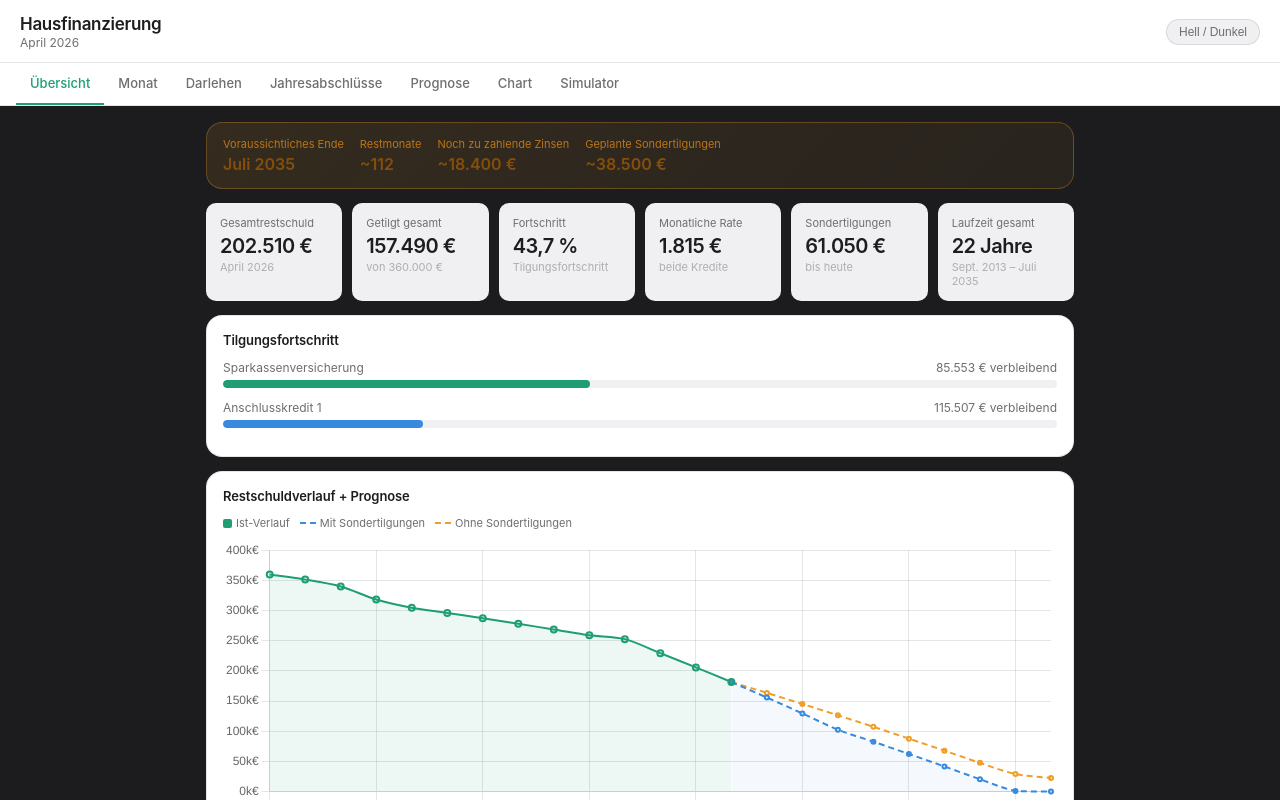
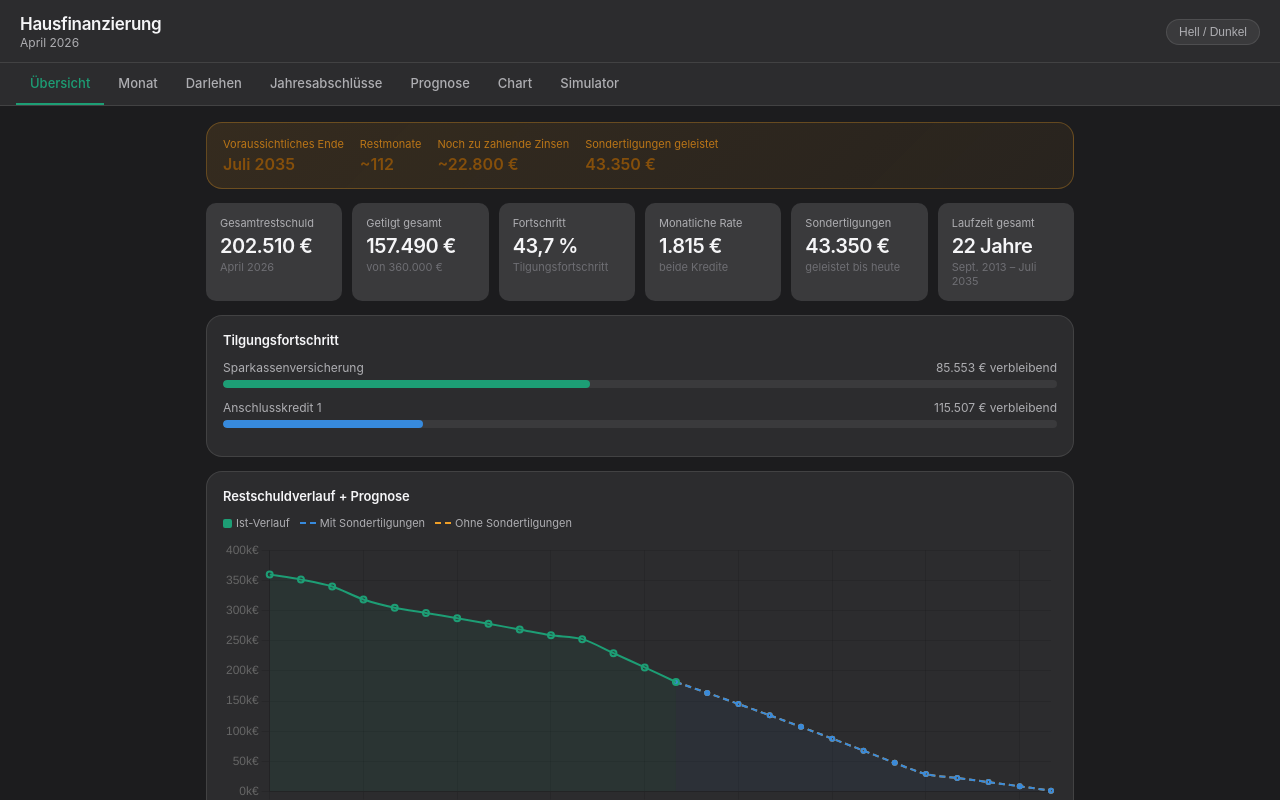
Before and after one commit to 92jn575yf9-wq/Hausfinanzierung, a plain HTML site: page index.html in a window 1280 px wide. Both pictures are taken after a click on the button "Hell / Dunkel". Shown: the top 800 px of the page. Drawn offline with nearby package versions, Linux system fonts and the light colour scheme.

Commit message:
Add files via upload

```diff
--- a/index.html
+++ b/index.html
@@ -39,6 +39,26 @@
         --text2: #aeaeb2;
         --text3: #6e6e73;
       }
+    }
+    html.dark {
+      --bg: #1c1c1e;
+      --surface: #2c2c2e;
+      --surface2: #3a3a3c;
+      --border: rgba(255,255,255,0.1);
+      --border2: rgba(255,255,255,0.18);
+      --text: #f5f5f7;
+      --text2: #aeaeb2;
+      --text3: #6e6e73;
+    }
+    html.light {
+      --bg: #f5f5f7;
+      --surface: #ffffff;
+      --surface2: #f0f0f2;
+      --border: rgba(0,0,0,0.1);
+      --border2: rgba(0,0,0,0.18);
+      --text: #1d1d1f;
+      --text2: #6e6e73;
+      --text3: #aeaeb2;
     }
     * { box-sizing: border-box; margin: 0; padding: 0; -webkit-tap-highlight-color: transparent; }
     body { font-family: -apple-system, BlinkMacSystemFont, 'SF Pro Text', sans-serif; background: var(--bg); color: var(--text); min-height: 100vh; }
@@ -221,15 +241,15 @@
     <div class="prognose-banner">
       <div><div class="prognose-item-label">Voraussichtliches Ende</div><div class="prognose-item-value">Juli 2035</div></div>
       <div><div class="prognose-item-label">Restmonate</div><div class="prognose-item-value">~112</div></div>
-      <div><div class="prognose-item-label">Noch zu zahlende Zinsen</div><div class="prognose-item-value">~18.400 €</div></div>
-      <div><div class="prognose-item-label">Geplante Sondertilgungen</div><div class="prognose-item-value">~38.500 €</div></div>
+      <div><div class="prognose-item-label">Noch zu zahlende Zinsen</div><div class="prognose-item-value">~22.800 €</div></div>
+      <div><div class="prognose-item-label">Sondertilgungen geleistet</div><div class="prognose-item-value">43.350 €</div></div>
     </div>
     <div class="metric-grid">
       <div class="metric"><div class="metric-label">Gesamtrestschuld</div><div class="metric-value">202.510 €</div><div class="metric-sub">April 2026</div></div>
       <div class="metric"><div class="metric-label">Getilgt gesamt</div><div class="metric-value">157.490 €</div><div class="metric-sub">von 360.000 €</div></div>
       <div class="metric"><div class="metric-label">Fortschritt</div><div class="metric-value">43,7 %</div><div class="metric-sub">Tilgungsfortschritt</div></div>
       <div class="metric"><div class="metric-label">Monatliche Rate</div><div class="metric-value">1.815 €</div><div class="metric-sub">beide Kredite</div></div>
-      <div class="metric"><div class="metric-label">Sondertilgungen</div><div class="metric-value">61.050 €</div><div class="metric-sub">bis heute</div></div>
+      <div class="metric"><div class="metric-label">Sondertilgungen</div><div class="metric-value">43.350 €</div><div class="metric-sub">geleistet bis heute</div></div>
       <div class="metric"><div class="metric-label">Laufzeit gesamt</div><div class="metric-value">22 Jahre</div><div class="metric-sub">Sept. 2013 – Juli 2035</div></div>
     </div>
     <div class="card">
@@ -302,7 +322,7 @@
     <div class="metric-grid">
       <div class="metric"><div class="metric-label">Aktive Kredite</div><div class="metric-value">2</div><div class="metric-sub">von urspr. 5</div></div>
       <div class="metric"><div class="metric-label">Abgelöste Kredite</div><div class="metric-value">3</div><div class="metric-sub">Sparkasse, KfW x2</div></div>
-      <div class="metric"><div class="metric-label">Sondertilgungen</div><div class="metric-value">61.050 €</div><div class="metric-sub">bis heute</div></div>
+      <div class="metric"><div class="metric-label">Sondertilgungen</div><div class="metric-value">43.350 €</div><div class="metric-sub">geleistet bis heute</div></div>
     </div>
     <div class="card">
       <div class="card-title">Aktive Darlehen</div>
@@ -342,11 +362,7 @@
             <tr><td>2023</td><td>Dez</td><td>Sparkkassenvers.</td><td>4.000 €</td></tr>
             <tr><td>2024</td><td>Apr</td><td>Sparkkassenvers.</td><td>7.700 €</td></tr>
             <tr><td>2025</td><td>Nov</td><td>Sparkkassenvers.</td><td>7.700 €</td></tr>
-            <tr><td>2026</td><td>Okt</td><td>Sparkkassenvers.</td><td>7.700 €</td></tr>
-            <tr><td>2027</td><td>Okt</td><td>Sparkkassenvers.</td><td>7.700 €</td></tr>
-            <tr><td>2028</td><td>Okt</td><td>Sparkkassenvers.</td><td>7.700 €</td></tr>
-            <tr><td>2029</td><td>Okt</td><td>Sparkkassenvers.</td><td>7.700 €</td></tr>
-            <tr class="total"><td colspan="3">Summe</td><td>75.750 €</td></tr>
+            <tr class="total"><td colspan="3">Summe (geleistet)</td><td>43.350 €</td></tr>
           </tbody>
         </table>
       </div>
@@ -377,10 +393,10 @@
   <!-- PROGNOSE -->
   <div id="tab-prognose" class="section">
     <div class="prognose-banner">
-      <div><div class="prognose-item-label">Schuldenfreiheit</div><div class="prognose-item-value">Juli 2035</div></div>
+      <div><div class="prognose-item-label">Schuldenfreiheit (ohne ST)</div><div class="prognose-item-value">Juli 2035</div></div>
       <div><div class="prognose-item-label">Restmonate</div><div class="prognose-item-value">~112</div></div>
       <div><div class="prognose-item-label">Noch zu zahlen (Raten)</div><div class="prognose-item-value">~203.280 €</div></div>
-      <div><div class="prognose-item-label">Davon Zinsen</div><div class="prognose-item-value">~18.400 €</div></div>
+      <div><div class="prognose-item-label">Davon Zinsen</div><div class="prognose-item-value">~22.800 €</div></div>
     </div>
     <div class="card">
       <div class="card-title">Restschuld – mit vs. ohne Sondertilgungen</div>
@@ -499,7 +515,7 @@ const REST12   = [201059,199606,198151,196693,195233,193770,192313,183118,181628
 const LOAN_KEYS   = ['all','sv','ak','sp','k1','k2'];
 const LOAN_COLORS = {all:'#888780',sv:'#1D9E75',ak:'#378ADD',sp:'#E24B4A',k1:'#7F77DD',k2:'#EF9F27'};
 const LOAN_INFO   = {
-  all:{name:'Gesamt',status:'active',rows:[{k:'Kredite aktiv',v:'2 von 5'},{k:'Gesamtrestschuld',v:'202.510 €'},{k:'Rate gesamt',v:'1.815 €/Monat'},{k:'Start',v:'September 2013'},{k:'Voraus. Ende',v:'Juli 2035'},{k:'Sondertilgungen',v:'61.050 €'}]},
+  all:{name:'Gesamt',status:'active',rows:[{k:'Kredite aktiv',v:'2 von 5'},{k:'Gesamtrestschuld',v:'202.510 €'},{k:'Rate gesamt',v:'1.815 €/Monat'},{k:'Start',v:'September 2013'},{k:'Voraus. Ende',v:'Juli 2035'},{k:'Sondertilgungen',v:'43.350 €'}]},
   sv:{name:'Sparkassenversicherung',status:'active',rows:[{k:'Ursprungsbetrag',v:'154.000 €'},{k:'Zinssatz',v:'3,17 % p.a.'},{k:'Rate',v:'615,00 €/Monat'},{k:'davon Zinsen (Apr.)',v:'227,03 €'},{k:'davon Tilgung (Apr.)',v:'387,97 €'},{k:'Restschuld (Apr.)',v:'85.553 €'},{k:'Laufzeit',v:'20 Jahre'},{k:'Start',v:'September 2013'},{k:'Voraus. Ende',v:'~2032'},{k:'Sondertilgung max.',v:'7.700 €/Jahr'}]},
   ak:{name:'Anschlusskredit 1',status:'active',rows:[{k:'Ursprungsbetrag',v:'153.000 €'},{k:'Zinssatz',v:'1,41 % p.a.'},{k:'Rate',v:'1.200,00 €/Monat'},{k:'davon Zinsen (Apr.)',v:'135,72 €'},{k:'davon Tilgung (Apr.)',v:'1.064,28 €'},{k:'Restschuld (Apr.)',v:'115.507 €'},{k:'Laufzeit',v:'15 Jahre'},{k:'Start',v:'Januar 2023'},{k:'Voraus. Ende',v:'Juli 2035'},{k:'Sondertilgung max.',v:'7.650 €/Jahr'}]},
   sp:{name:'Sparkasse 600652747',status:'done',rows:[{k:'Ursprungsbetrag',v:'106.000 €'},{k:'Zinssatz',v:'2,85 % p.a.'},{k:'Rate',v:'446,09 €/Monat'},{k:'Laufzeit',v:'10 Jahre'},{k:'Start',v:'September 2013'},{k:'Abgelöst',v:'Dezember 2022'},{k:'Gezahlte Zinsen',v:'~26.385 €'},{k:'Sondertilgungen',v:'15.900 €'}]},
@@ -530,7 +546,7 @@ function calcForecast(loan, sonderPlan) {
   }
   return{years:fY,rest:fR,zins:fZ,tilg:fT};
 }
-const SP_PLAN = {2026:7700,2027:7700,2028:7700,2029:7700};
+const SP_PLAN = {};
 const fcMit  = calcForecast('all', SP_PLAN);
 const fcOhne = calcForecast('all', {});
 
@@ -543,14 +559,25 @@ function showTab(id, el) {
 }
 
 // ── DARK MODE ───────────────────────────────────────────────────────
+const prefersDark = window.matchMedia('(prefers-color-scheme: dark)');
 let forceDark = null;
+
+function applyDark(dark) {
+  const html = document.documentElement;
+  html.classList.toggle('dark', dark);
+  html.classList.toggle('light', !dark);
+  document.body.style.background = getComputedStyle(html).getPropertyValue('--bg').trim();
+}
+
 function toggleDark() {
-  const html = document.documentElement;
-  if(forceDark===null) forceDark = !window.matchMedia('(prefers-color-scheme: dark)').matches;
+  if(forceDark === null) forceDark = !prefersDark.matches;
   else forceDark = !forceDark;
-  html.style.colorScheme = forceDark ? 'dark' : 'light';
-  document.body.style.background = forceDark ? '#1c1c1e' : '#f5f5f7';
+  applyDark(forceDark);
 }
+
+prefersDark.addEventListener('change', e => {
+  if(forceDark === null) applyDark(e.matches);
+});
 
 // ── BUILD JAHRES TABLE ──────────────────────────────────────────────
 function buildJahresTable() {
@@ -1086,6 +1113,7 @@ function runSim() {
 }
 
 // ── INIT ─────────────────────────────────────────────────────────────
+applyDark(prefersDark.matches);
 buildJahresTable();
 buildPrognoseTable();
 buildMilestones();
```
